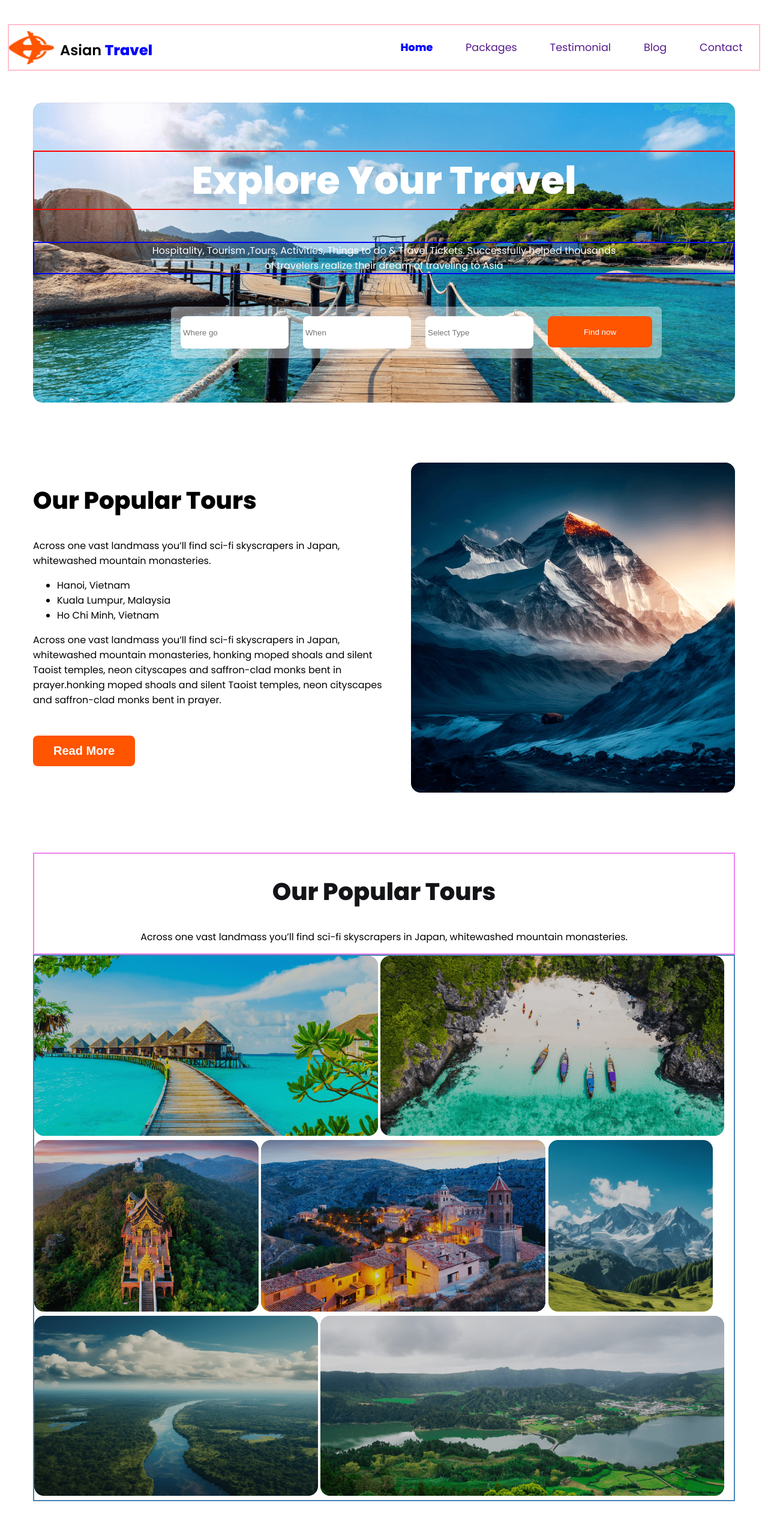
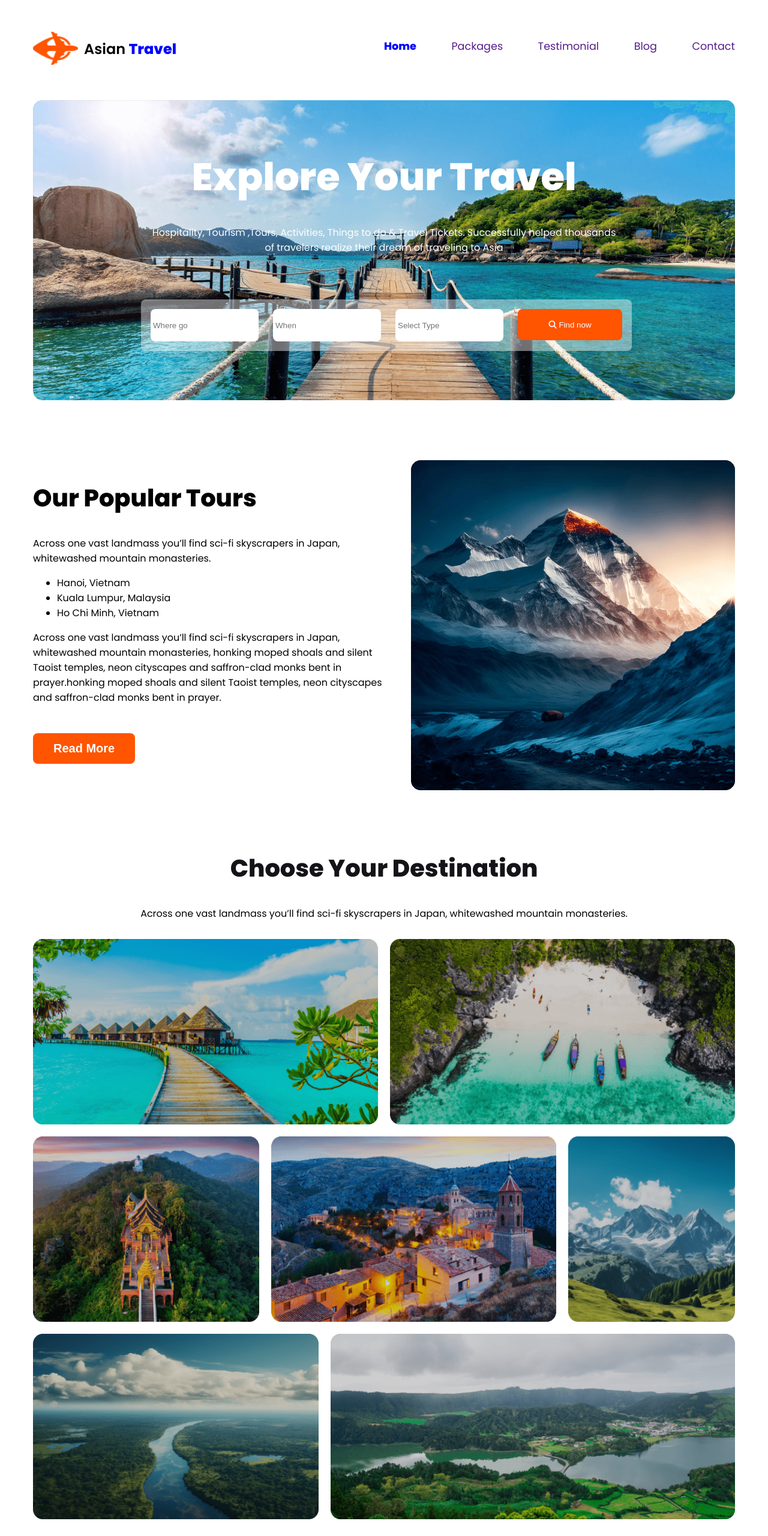
Before and after one commit to Redoy-Dash/2nd-assignment-repo, a plain HTML site: page index.html in a window 1280 px wide. Shown: the top 2560 px of the page at 60% size. Drawn offline with Linux system fonts and the light colour scheme.

Commit message:
design and style finished

```diff
--- a/index.html
+++ b/index.html
@@ -7,6 +7,7 @@
     <title>Document</title>
     <link rel="stylesheet" href="styles/style.css">
     <link rel="stylesheet" href="styles/responsive.css">
+    <script src="https://kit.fontawesome.com/b68dcbc97b.js" crossorigin="anonymous"></script>
 </head>
 
 <body>
@@ -40,7 +41,7 @@
                 <input type="text" placeholder="Where go">
                 <input type="text" placeholder="When">
                 <input type="text" placeholder="Select Type">
-                <button class="btn">Find now</button>
+                <button class="btn"><i class="fa-solid fa-magnifying-glass"></i> Find now</button>
             </div>
         </section>
         <!-- Section-2 start here -->
@@ -68,11 +69,11 @@
         <!-- Section-3 now start here -->
         <section class="section-3">
             <div class="section-3-title">
-                <h2>Our Popular Tours</h2>
+                <h2>Choose Your Destination</h2>
                 <p>Across one vast landmass you’ll find sci-fi skyscrapers in Japan, whitewashed mountain monasteries.
                 </p>
             </div>
-            <div class="section-3-img">
+            <!-- <div class="section-3-img">
                 <img src="./Images/Rectangle 5.png" alt="">
                 <img src="./Images/Rectangle 8.png" alt="">
                 <img src="./Images/Rectangle 6.png" alt="">
@@ -80,6 +81,29 @@
                 <img src="./Images/Rectangle 9.png" alt="">
                 <img src="./Images/Rectangle 11.png" alt="">
                 <img src="./Images/Rectangle 10.png" alt="">
+            </div> -->
+            <div class="img-container">
+                <div class="grid-item-1">
+                    <img src="./Images/Rectangle 5.png" alt="">
+                </div>
+                <div class="grid-item-2">
+                    <img src="./Images/Rectangle 8.png" alt="">
+                </div>
+                <div class="grid-item-3">
+                    <img src="./Images/Rectangle 6.png" alt="">
+                </div>
+                <div class="grid-item-4">
+                    <img src="./Images/Rectangle 7.png" alt="">
+                </div>
+                <div class="grid-item-5">
+                    <img src="./Images/Rectangle 9.png" alt="">
+                </div>
+                <div class="grid-item-6">
+                    <img src="./Images/Rectangle 11.png" alt="">
+                </div>
+                <div class="grid-item-7">
+                    <img src="./Images/Rectangle 10.png" alt="">
+                </div>
             </div>
         </section>
 
@@ -144,7 +168,8 @@
             <img src="./Images/Group 40071 (2).png" alt="">
             <h2>Asian <span class="span">Travels</span></h2>
         </div>
-        <p>Hospitality, Tourism ,Tours, Activities, Things to do & Travel Tickets. Successfully helped thousands <br> of travelers realize their dream of traveling to Asia</p>
+        <p>Hospitality, Tourism ,Tours, Activities, Things to do & Travel Tickets. Successfully helped thousands <br> of
+            travelers realize their dream of traveling to Asia</p>
         <div class="footer-icons">
             <a href=""><img src="./Images/Social.svg" alt=""></a>
         </div>
--- a/styles/style.css
+++ b/styles/style.css
@@ -20,11 +20,11 @@ body {
 
 /* nav container style */
 .nav-contain {
-    max-width: 1250px;
+    width: 1170px;
+    flex-shrink: 0;
     margin: 0 auto;
     margin-top: 40px;
     display: flex;
-    border: 2px solid pink;
 }
 
 .nav-container {
@@ -32,12 +32,14 @@ body {
     display: flex;
     min-width: 20px;
     width: 50%;
-    align-items: center;
 }
 
 .nav-container img {
+    position: relative;
     width: 75px;
     height: 55px;
+    top: 13px;
+
 
 }
 
@@ -54,11 +56,10 @@ body {
 
 /* nav item style */
 .nav-item {
-    /* border: 2px solid greenyellow; */
     display: flex;
     align-items: center;
     width: 50%;
-    justify-content: space-around;
+    justify-content: space-between;
 
 }
 
@@ -90,6 +91,7 @@ body {
 .banner-title {
     position: relative;
     top: 80px;
+
 }
 
 .banner-title h1,
@@ -99,13 +101,13 @@ p {
 
 .banner-title h1 {
     font-size: 4rem;
-    border: 2px solid red;
     color: #FFF;
 }
 
 .banner-title p {
-    border: 2px solid blue;
+    position: relative;
     color: #FFF;
+    bottom: 20px;
 }
 
 .input-container {
@@ -113,11 +115,10 @@ p {
     padding: 16px;
     align-items: flex-start;
     gap: 24px;
-    /* border: 2px solid greenyellow; */
     border-radius: 8px;
     background: rgba(255, 255, 255, 0.428);
     position: relative;
-    left: 230px;
+    left: 180px;
     top: 119px;
 }
 
@@ -133,6 +134,7 @@ p {
 
 
 /* Section-2 style start here */
+
 .section-2 {
     height: 550px;
     width: 1170px;
@@ -145,9 +147,6 @@ p {
     text-align: left;
 }
 
-.section-2-item {
-    /* border: 2px solid tomato; */
-}
 
 .section-2-item h2 {
     font-size: 2.5rem;
@@ -168,14 +167,12 @@ p {
 }
 
 /* Section-3 style now start here */
+
 .section-3 {
     width: 1170px;
     margin: 0 auto;
 }
 
-.section-3-title {
-    border: 2px solid violet;
-}
 
 .section-3-title h2 {
     font-size: 2.5rem;
@@ -187,18 +184,52 @@ p {
     line-height: normal;
 }
 
-.section-3-img {
-    border: 2px solid steelblue;
-    /* display: grid;
-    grid-template-columns: repeat(3,1fr);
-    grid-template-rows: repeat(12, 1fr); */
+.img-container {
+    display: grid;
+    grid-template-columns: repeat(12, 1fr);
+    grid-template-rows: repeat(3, 1fr);
+    gap: 20px;
+    margin-top: 30px;
+}
+
+.img-container img {
+    width: 100%;
+    height: 100%;
+}
+
+.grid-item-1 {
+    grid-column: 1/span 6;
+}
+
+.grid-item-2 {
+    grid-column: 7/span 6;
+}
+
+.grid-item-3 {
+    grid-column: 1/span 4;
+}
+
+.grid-item-4 {
+    grid-column: 5/span 5;
+}
+
+.grid-item-5 {
+    grid-column: 10/span 3;
+}
+
+.grid-item-6 {
+    grid-column: 1/span 5;
+}
+
+.grid-item-7 {
+    grid-column: 6/span 7;
 }
 
 /* Section-4 style now start here */
+
 .section-4 {
     width: 1170px;
     margin: 100px auto;
-    /* border: 2px solid red; */
 }
 
 .section-4-content {
@@ -281,7 +312,11 @@ p {
     width: 40%;
     border: 1px solid orange;
     border-radius: 15px;
-    padding: 30px;
+    padding: 10px 30px;
+}
+
+.section-5-form hr {
+    width: auto;
 }
 
 .section-5-form h3 {
@@ -301,13 +336,6 @@ p {
     line-height: 26px;
 }
 
-/* .section-5-input {
-    width: 393px;
-    height: 52px;
-    flex-shrink: 0;
-    border-radius: 8px;
-    background: rgba(19, 19, 24, 0.05);
-} */
 .input-1 {
     width: 393px;
     height: 52px;
@@ -332,7 +360,7 @@ p {
 }
 
 .btn-2 {
-    width: 393px;
+    width: 407px;
     height: 52px;
     flex-shrink: 0;
     border-radius: 8px;
@@ -424,20 +452,16 @@ p {
 
 .footer-title h2 {
     position: relative;
-    /* border: 2px solid greenyellow; */
     font-size: 1.77rem;
     font-style: normal;
     font-weight: 800;
     line-height: normal;
     margin-left: 15px;
-    /* bottom: 21px;
-    left: 12px; */
 
 
 }
 
 .footer-title img {
-    /* border: 2px solid aqua; */
     width: 48px;
     height: 46.673px;
     flex-shrink: 0;
@@ -451,7 +475,7 @@ p {
 }
 
 
-.footer-icons{
+.footer-icons {
     margin-top: 20px;
 }
 
@@ -464,7 +488,8 @@ p {
     line-height: normal;
     margin: 50px auto;
 }
-hr{
+
+hr {
     width: 870px;
     margin-top: 50px;
 }
```
